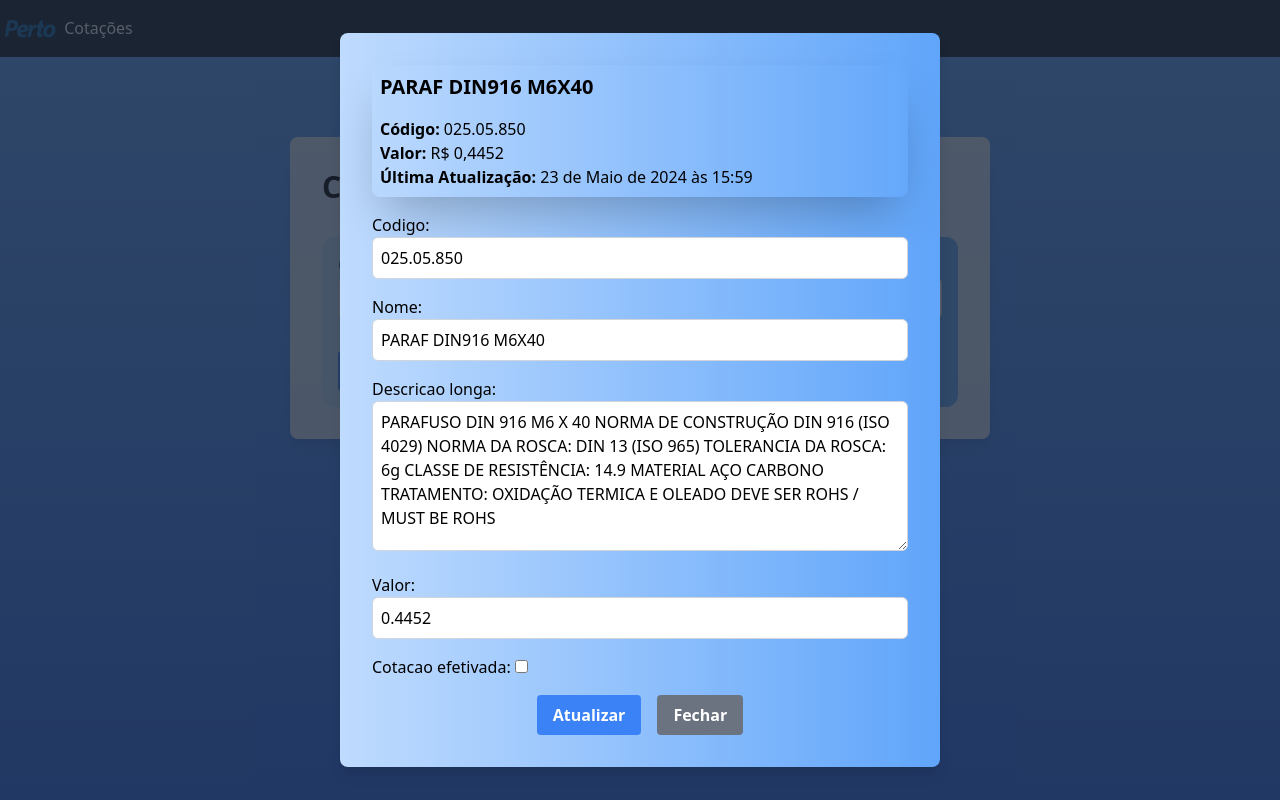
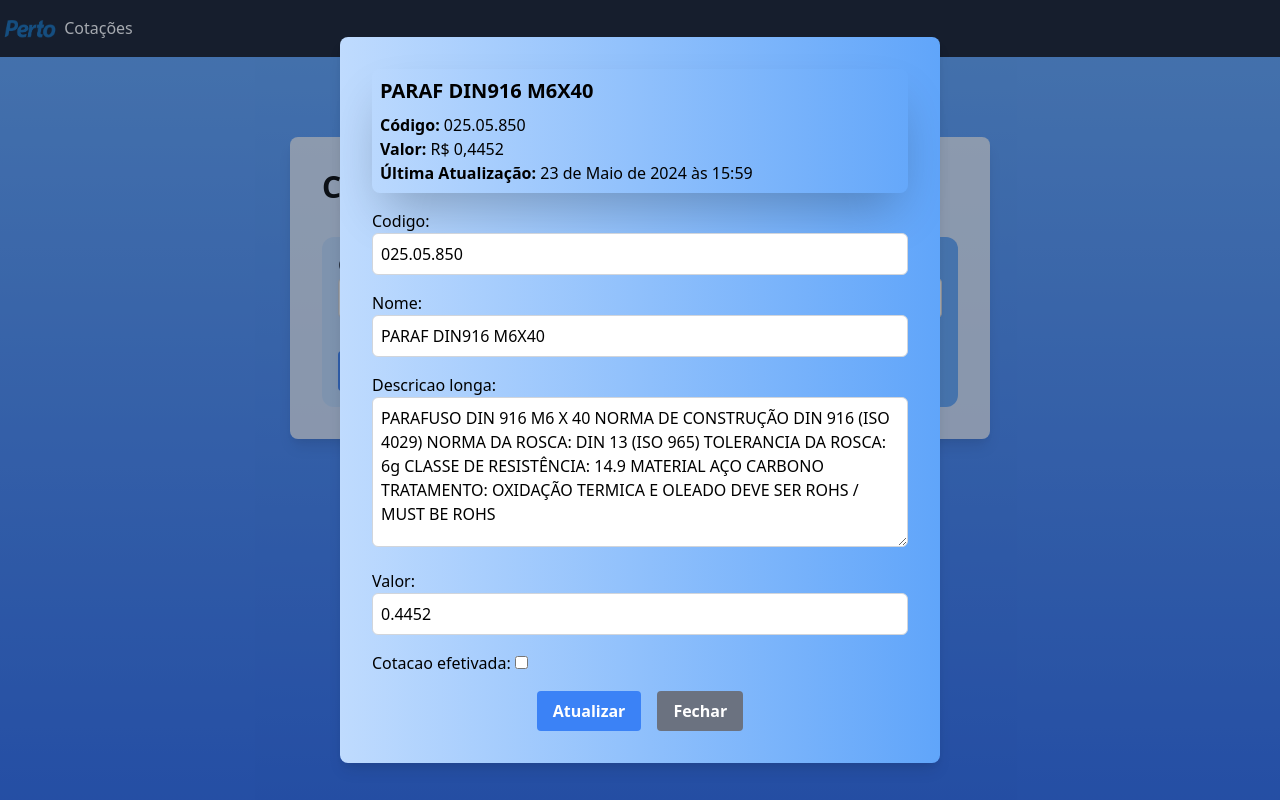
Before and after one commit to masrodrigues/Cota-esPerto, a Django app: a page that uses produtos/templates/produtos/consultar_produto.html in a window 1280 px wide. Run offline with Django 5.2, Linux system fonts and the light colour scheme; data comes from the database, SQL or seed files in the repository; both versions use the stored data as it was after the commit; some libraries are stand-ins or nearby versions.

Commit message:
ajuste modal

```diff
--- a/produtos/templates/produtos/consultar_produto.html
+++ b/produtos/templates/produtos/consultar_produto.html
@@ -49,10 +49,10 @@
 
 
             {% if produto %}
-            <div id="produtoModal" class="fixed top-0 left-0 w-full h-full flex items-center justify-center bg-gray-800 bg-opacity-75">
+            <div id="produtoModal" class="fixed top-0 left-0 w-full h-full flex items-center justify-center bg-gray-800 bg-opacity-40">
                 <div class="bg-gradient-to-r from-blue-200 to-blue-400 p-8 rounded-lg shadow-lg" style="max-width: 600px; width: 100%;">
                     <div class="bg-cyan-500 shadow-2xl shadow-blue-500/80 ... rounded-lg p-2">
-                        <h2 class="text-xl font-bold mb-4">{{ produto.nome }}</h2>
+                        <h2 class="text-xl font-bold mb-2">{{ produto.nome }}</h2>
                         <p><strong>Código:</strong> {{ produto.codigo }}</p>
                         <p><strong>Valor:</strong> R$ {{ produto.valor }}</p>
                         <p><strong>Última Atualização:</strong> {{ produto.data_ultima_atualizacao }}</p>
```
Also changed, not shown: produtos/templates/produtos/listar_produtos.html (+6 -4 lines), db.sqlite3.
